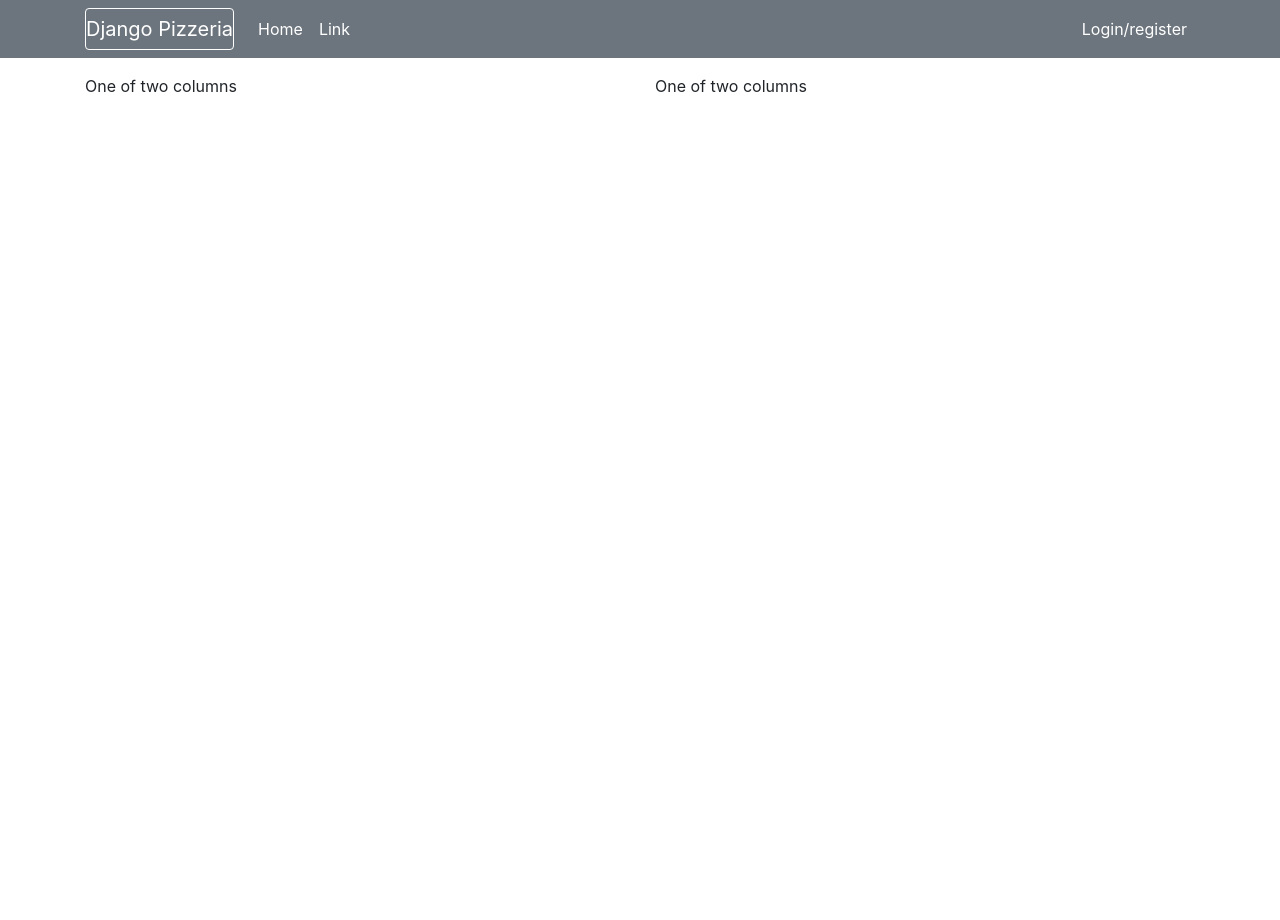
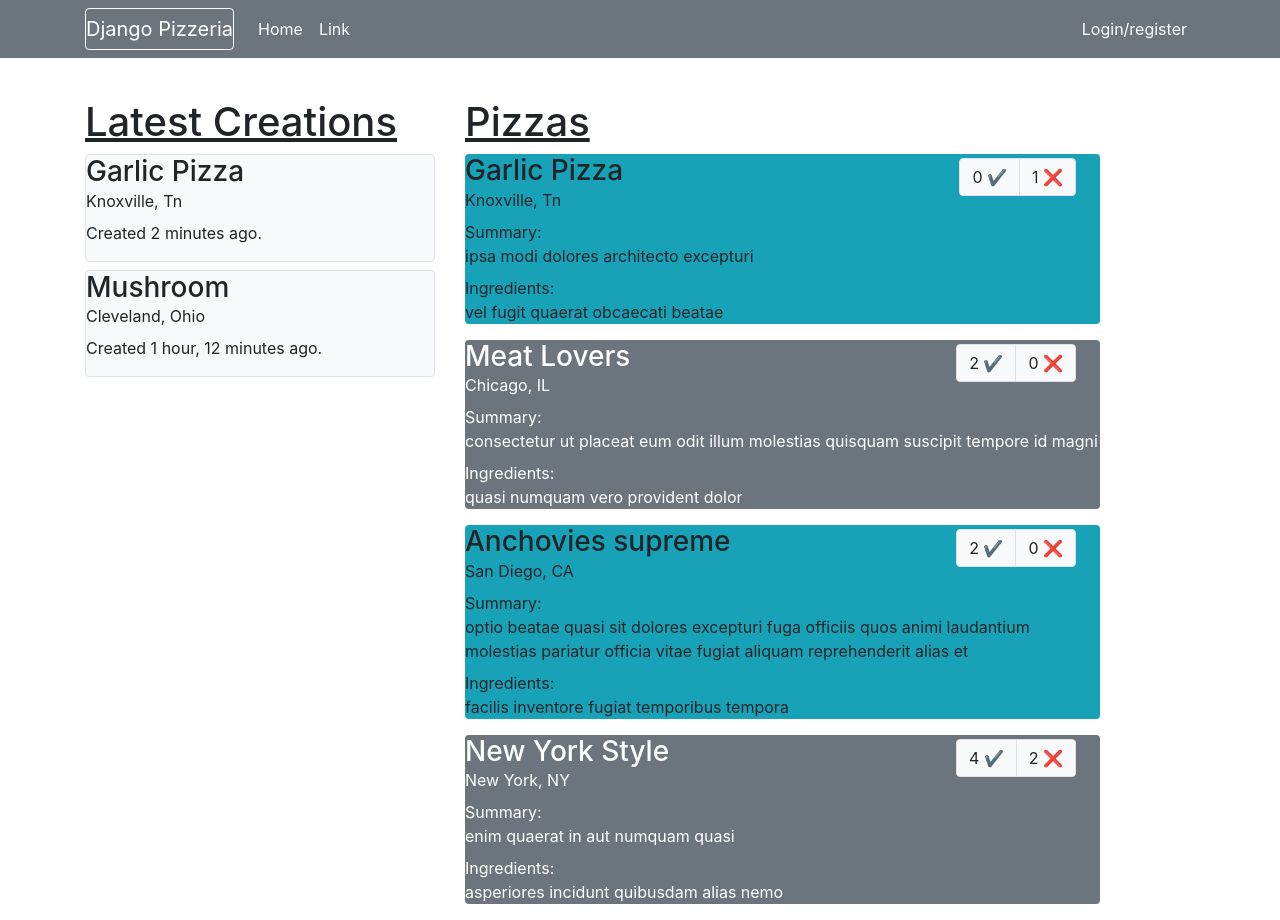
Before and after one commit to Zachary-Jackson/Django-Pizzeria, a Django app: page / in a window 1280 px wide. Before the commit the page ends 92 px from the top, so only its background shows below. Run offline with Django 3.2, Linux system fonts and the light colour scheme; some libraries are stand-ins or nearby versions.

Commit message:
Some body content
The site's body content template has been added.  I will likely change up the color scheme, along with other details, but this is a step in the right direction.

```diff
--- a/pizzeria/pizzeria/settings.py
+++ b/pizzeria/pizzeria/settings.py
@@ -118,3 +118,7 @@ USE_TZ = True
 # https://docs.djangoproject.com/en/2.1/howto/static-files/
 
 STATIC_URL = '/static/'
+
+STATICFILES_DIRS = [
+    os.path.join(BASE_DIR, "static"),
+]
--- a/pizzeria/templates/homepage.html
+++ b/pizzeria/templates/homepage.html
@@ -1,14 +1,94 @@
 {% extends 'layout_with_navbar.html' %}
 
 {% block body %}
-<div class="container pt-4">
-  <div class="row">
-    <div class="col-sm">
-      One of two columns
-    </div>
-    <div class="col-sm">
-      One of two columns
+  <div class="container pt-4">
+
+    <div class="row pt-4 ">
+      <div class="col-sm-4">
+        <h1><u>Latest Creations</u></h1>
+
+        <div class="border rounded bg-light mt-2">
+          <h3 class="mb-0">Garlic Pizza</h3>
+          <p class="mb-2">Knoxville, Tn</p>
+          <p>Created 2 minutes ago.</p>
+        </div>
+
+        <div class="border rounded bg-light mt-2">
+          <h3 class="mb-0">Mushroom</h3>
+          <p class="mb-2">Cleveland, Ohio</p>
+          <p>Created 1 hour, 12 minutes ago.</p>
+        </div>
+
+
+      </div>
+
+
+      <div class="col-sm-7">
+        <h1><u>Pizzas</u></h1>
+
+        <div class="bg-info rounded">
+          <h3 class="mb-0">Garlic Pizza
+            <div class="btn-group float-right pr-4 pt-1" role="group"
+                 aria-label="Basic example">
+              <button type="button" class="btn btn-light border">0 &#10004
+              </button>
+              <button type="button" class="btn btn-light border">1 &#10060
+              </button>
+            </div>
+          </h3>
+          <p class="mb-2">Knoxville, Tn</p>
+          <p class="my-0">Summary: <br> {% lorem 5 w random %}</p>
+          <p class="mt-2">Ingredients: <br> {% lorem 5 w random %}</p>
+        </div>
+
+        <div class="bg-secondary rounded text-white">
+          <h3 class="mb-0">Meat Lovers
+            <div class="btn-group float-right pr-4 pt-1" role="group"
+                 aria-label="Basic example">
+              <button type="button" class="btn btn-light border">2 &#10004
+              </button>
+              <button type="button" class="btn btn-light border">0 &#10060
+              </button>
+            </div>
+          </h3>
+          <p class="mb-2">Chicago, IL</p>
+          <p class="my-0">Summary: <br> {% lorem 12 w random %}</p>
+          <p class="mt-2">Ingredients: <br> {% lorem 5 w random %}</p>
+        </div>
+
+        <div class="bg-info rounded">
+          <h3 class="mb-0">Anchovies supreme
+            <div class="btn-group float-right pr-4 pt-1" role="group"
+                 aria-label="Basic example">
+              <button type="button" class="btn btn-light border">2 &#10004
+              </button>
+              <button type="button" class="btn btn-light border">0 &#10060
+              </button>
+            </div>
+          </h3>
+          <p class="mb-2">San Diego, CA</p>
+          <p class="my-0">Summary: <br> {% lorem 20 w random %}</p>
+          <p class="mt-2">Ingredients: <br> {% lorem 5 w random %}</p>
+        </div>
+
+        <div class="bg-secondary rounded text-white">
+          <h3 class="mb-0">New York Style
+            <div class="btn-group float-right pr-4 pt-1" role="group"
+                 aria-label="Basic example">
+              <button type="button" class="btn btn-light border">4 &#10004
+              </button>
+              <button type="button" class="btn btn-light border">2 &#10060
+              </button>
+            </div>
+          </h3>
+          <p class="mb-2">New York, NY</p>
+          <p class="my-0">Summary: <br> {% lorem 6 w random %}</p>
+          <p class="mt-2">Ingredients: <br> {% lorem 5 w random %}</p>
+        </div>
+
+
+      </div>
     </div>
   </div>
-</div>
+
 {% endblock body %}
--- a/pizzeria/templates/layout_with_navbar.html
+++ b/pizzeria/templates/layout_with_navbar.html
@@ -4,7 +4,7 @@
   <nav class="navbar navbar-expand-sm navbar-dark bg-secondary fixed-top">
     <div class="container">
 
-      <a class="navbar-brand border rounded border-white" href="#">Django Pizzeria</a>
+      <a class="navbar-brand border rounded border-white" href="{% url 'homepage' %}">Django Pizzeria</a>
       <button class="navbar-toggler" type="button" data-toggle="collapse"
               data-target="#navbarSupportedContent"
               aria-controls="navbarSupportedContent" aria-expanded="false"
--- a/pizzeria/templates/main_layout_template.html
+++ b/pizzeria/templates/main_layout_template.html
@@ -4,6 +4,7 @@
       href="https://stackpath.bootstrapcdn.com/bootstrap/4.1.3/css/bootstrap.min.css"
       integrity="sha384-MCw98/SFnGE8fJT3GXwEOngsV7Zt27NXFoaoApmYm81iuXoPkFOJwJ8ERdknLPMO"
       crossorigin="anonymous">
+<link rel="stylesheet" href="{% static 'css/global.css' %}">
 <html lang="en">
 
 
```
Also changed, not shown: pizzeria/static/css/global.css (added).
